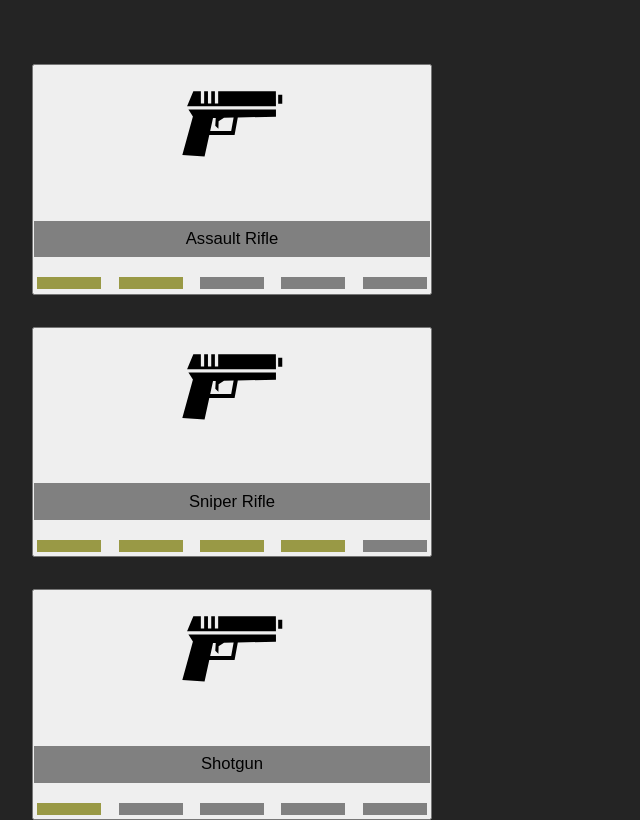
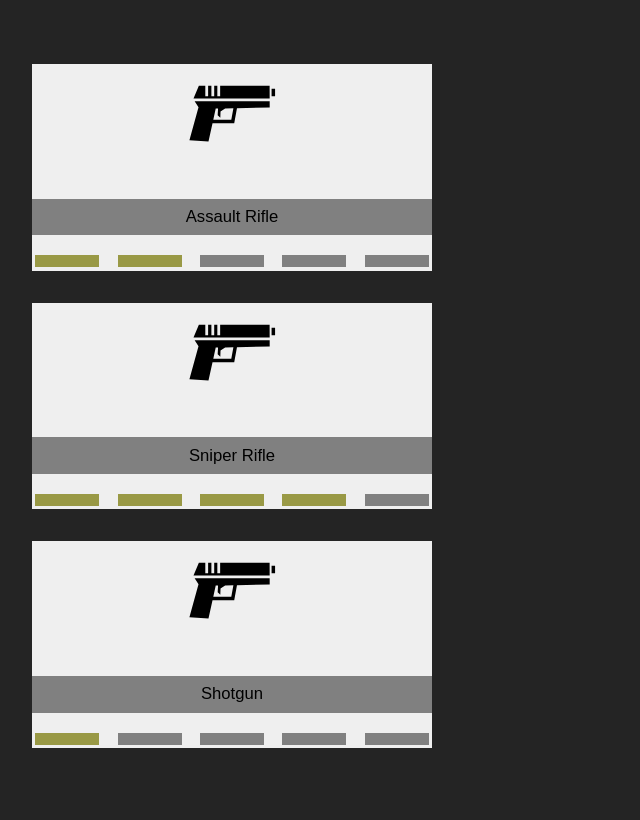
Before and after one commit to AroonSalotra/loadout-manager, a React (Vite) app: page / in a window 1280 px wide. Shown: the whole page, without its empty margins (0-640 px from the left). Built offline with nearby package versions, Linux system fonts and the light colour scheme.

Commit message:
add css for loadout buttons

```diff
--- a/src/App.css
+++ b/src/App.css
@@ -30,7 +30,7 @@
 }
 
 .icon-large {
-  font-size: 7rem;
+  font-size: 6rem;
   padding: 1rem 0;
 }
 
--- a/src/index.css
+++ b/src/index.css
@@ -18,12 +18,19 @@ a {
   color: #646cff;
   text-decoration: inherit;
 }
+
 a:hover {
   color: #535bf2;
 }
 
+button {
+  outline: none;
+  border: none;
+}
+
 button:hover {
   cursor: pointer;
+  background: rgb(71, 71, 71);
 }
 
 body {
```
